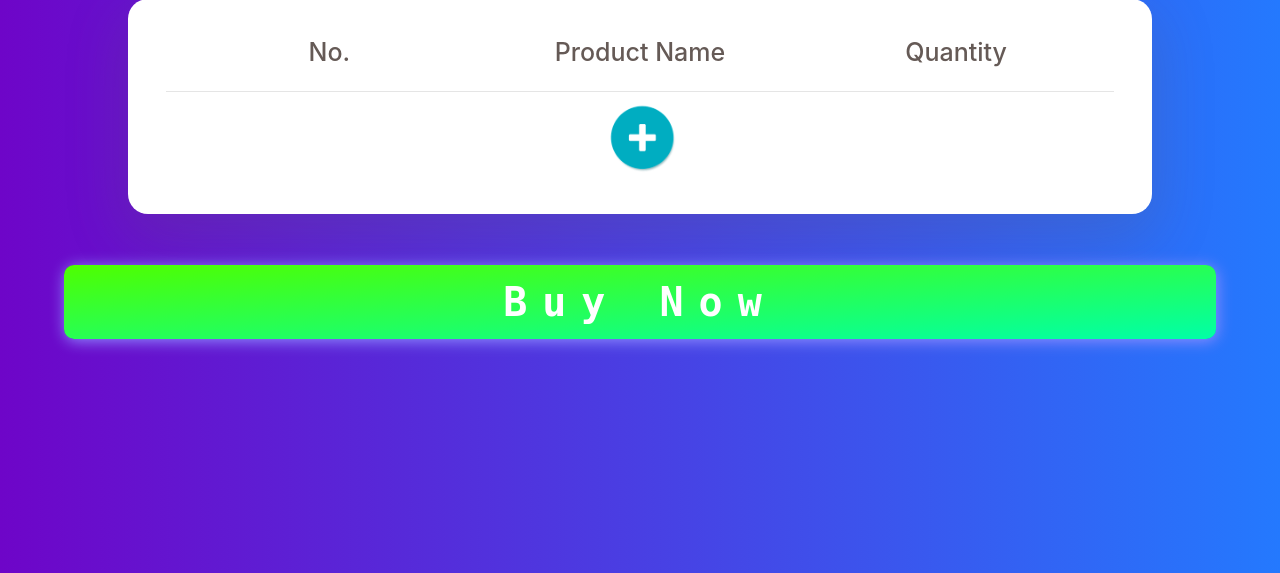
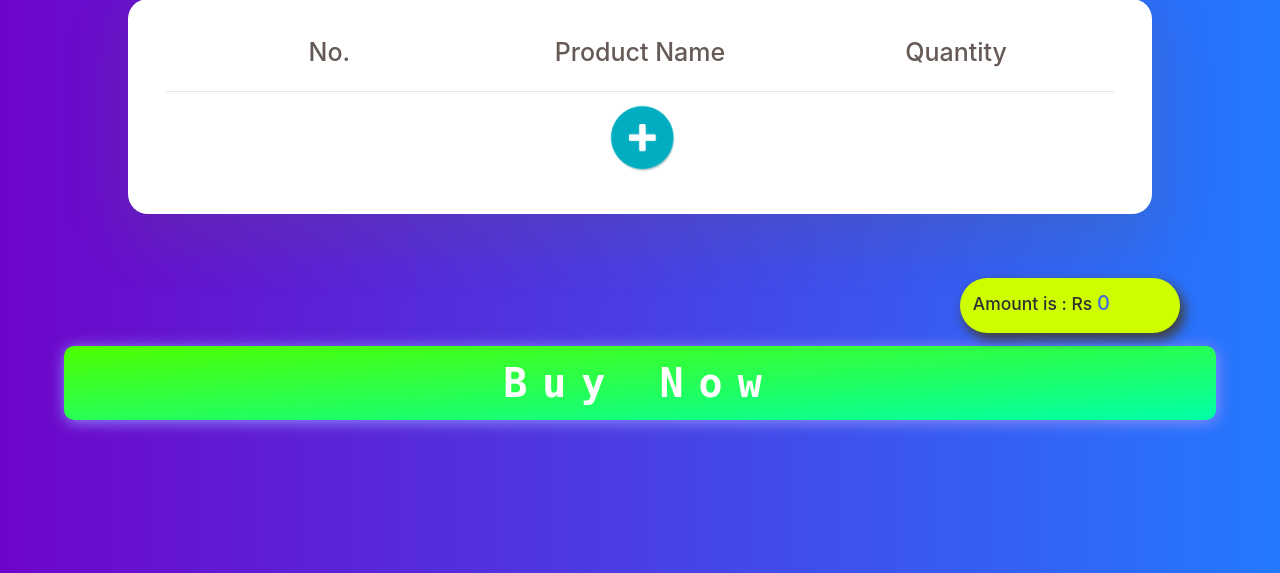
Before and after one commit to gokulvibe/Online-Supermarket, a Django app: page /products/list in a window 1280 px wide. Shown: the part 149-722 px from the top of the page. Run offline with Django 3.2, Linux system fonts and the light colour scheme; data that the repository does not hold is empty; some libraries are stand-ins or nearby versions.

Commit message:
added total amount displayed while adding in list in UI

```diff
--- a/assets/js/app.js
+++ b/assets/js/app.js
@@ -138,6 +138,7 @@ function loadResult(name,id,productid,productprice,productstock,productDiscount)
               ele.children[0].children[2],
               ele.children[1].value,
               ele.children[4].value);
+
         clearSearchResults();
     });
 }
--- a/onlinesupermarket/settings.py
+++ b/onlinesupermarket/settings.py
@@ -81,7 +81,7 @@ DATABASES = {
         'ENGINE': 'django.db.backends.postgresql',
         'NAME': 'OnlineSupermarket',
         'USER': 'postgres',
-        'PASSWORD': 'y O u!086!',
+        'PASSWORD': 'happyspydy',
         'HOST': 'localhost',
     }
 }
--- a/products/templates/products/list.html
+++ b/products/templates/products/list.html
@@ -115,6 +115,9 @@
         -->
         <img id="addbtn" src="{%static 'css/img/add.png'%}">
     </div>
+    <div class="total">
+        <h3>Amount is : Rs <span id="amt">0</span></h3>
+    </div>
     <button type='button' class="buy_button">Buy Now</button>
     <input type="hidden" id="csrf" value="{{csrf_token}}">
 
--- a/static/css/style1.css
+++ b/static/css/style1.css
@@ -372,3 +372,27 @@ img:hover{
     padding: 5px;
     color: #ff2525;
 }
+
+/***************for total amount*********************/
+.total{
+    padding: 1%;
+    margin: 1%;
+    color: #313131;
+    background: #ceff00;
+    margin-left: 75%;
+    border-radius: 50px;
+    display: inline-block;
+    width: 220px;
+    box-shadow: 4px 6px 11px 1px #424242;
+    font-size: 16px;
+    transition: transform .2s;
+}
+
+#amt{
+    color: royalblue;
+    font-size: 20px;
+}
+
+.total:hover{
+    transform: scale(1.2);
+}
--- a/static/js/app.js
+++ b/static/js/app.js
@@ -137,6 +137,10 @@ function loadResult(name,id,productid,productprice,productstock,productDiscount)
                 item.fields.stock_available -= ele.children[1].value;
         });
 
+        let amount = parseInt(document.getElementById("amt").innerText);
+        amount += ele.children[1].value*parseInt(ele.children[0].children[2].innerText.substring(2));
+        document.getElementById("amt").innerText = amount;
+
         addrow(ele.children[0].children[0].innerText,
               ele.children[3].value,
               ele.children[0].children[2],
```
